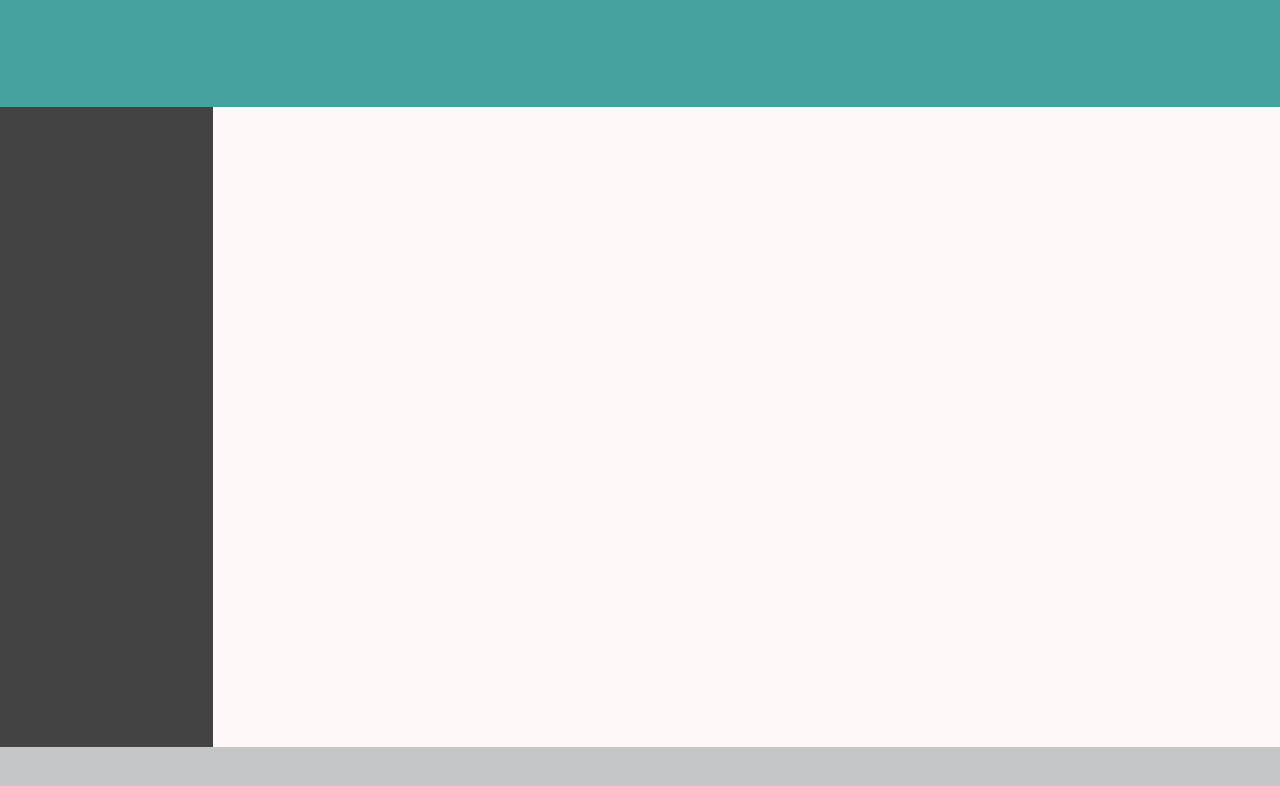
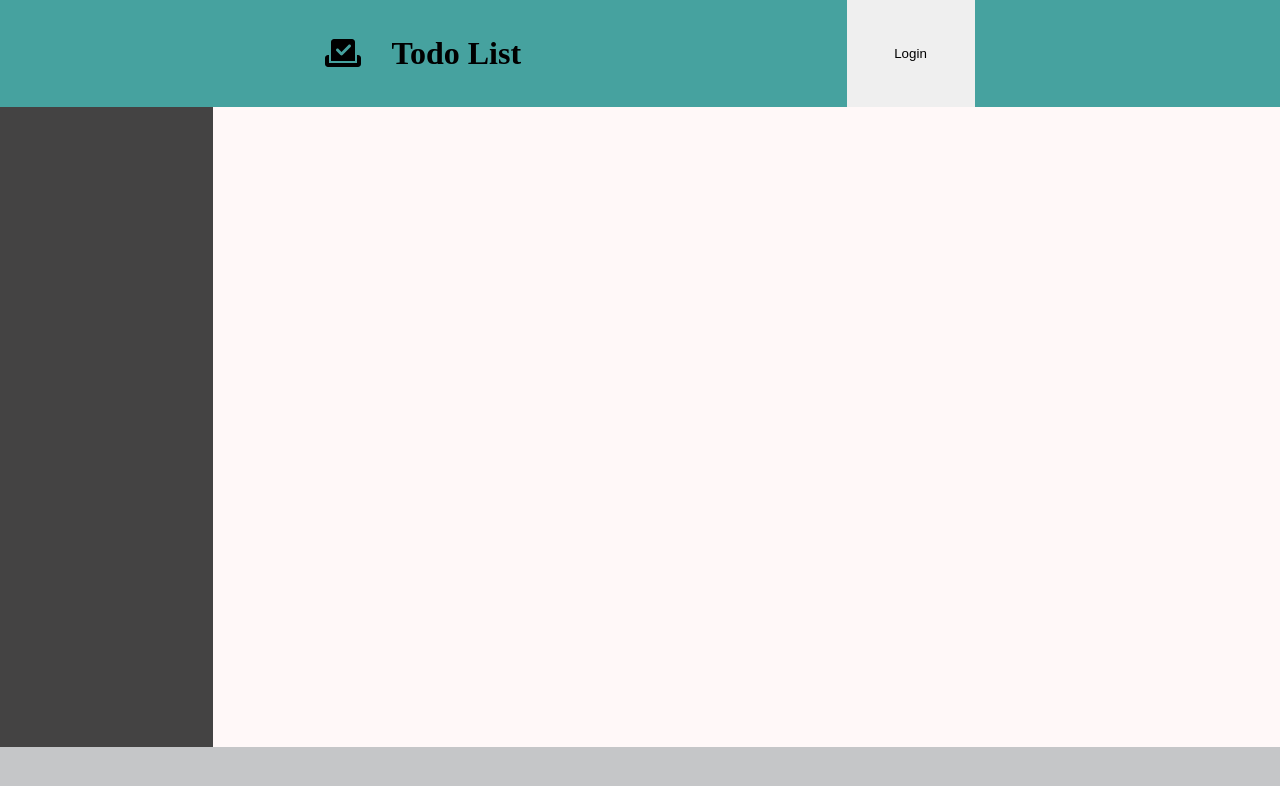
Before and after one commit to abyebin/Todo-app-, a website with bundled scripts: page dist/index.html in a window 1280 px wide. Built offline with nearby package versions, Linux system fonts and the light colour scheme.

Commit message:
nav items add

```diff
--- a/package.json
+++ b/package.json
@@ -18,6 +18,7 @@
   },
   "homepage": "https://github.com/abyebin/Todo-app-#readme",
   "devDependencies": {
+    "@fortawesome/fontawesome-free": "^6.2.1",
     "webpack-cli": "^5.0.1"
   },
   "dependencies": {
--- a/src/index.js
+++ b/src/index.js
@@ -1,3 +1,5 @@
 import './style.css';
-
-console.log("helsdlo")
+import '@fortawesome/fontawesome-free/js/fontawesome'
+import '@fortawesome/fontawesome-free/js/solid'
+import '@fortawesome/fontawesome-free/js/regular'
+import '@fortawesome/fontawesome-free/js/brands'
--- a/src/style.css
+++ b/src/style.css
@@ -23,7 +23,30 @@ body{
     background-color: var(--color4);
     grid-column: 1/-1;
     grid-row: 1/2;
+
+    display: flex;
+    align-items: center;
+    justify-content: space-evenly;
 }
+.logo-div{
+    display: flex;
+    align-items: center;
+    justify-content: center;
+
+    gap: 30px;
+    padding: 20px;
+}
+
+.logo-div svg{
+    font-size: 2rem;
+}
+
+.login-button{
+    width: 10%;
+    height: 100%;
+    border: none;
+}
+
 .left-side{
     background-color: var(--color6);
     grid-column: 1/2;
```
Also changed, not shown: dist/bundle.js.LICENSE.txt (added), dist/index.html, 3 other files.
